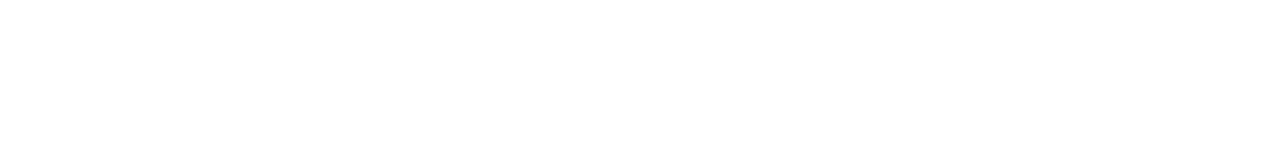
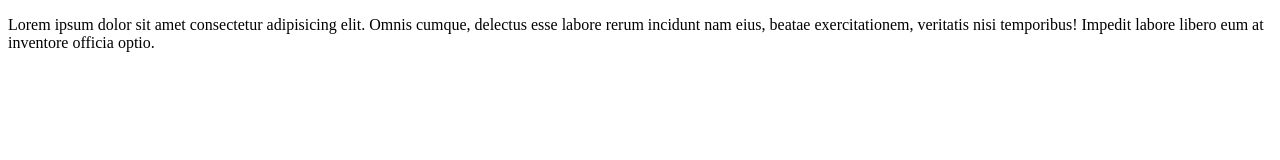
Before and after one commit to MellonFive/make-work-remote, a plain HTML site: page index.html in a window 1280 px wide. Drawn offline with Linux system fonts and the light colour scheme.

Commit message:
Criando paragrafo

```diff
--- a/index.html
+++ b/index.html
@@ -7,6 +7,6 @@
     <title>Document</title>
 </head>
 <body>
-
+    <p>Lorem ipsum dolor sit amet consectetur adipisicing elit. Omnis cumque, delectus esse labore rerum incidunt nam eius, beatae exercitationem, veritatis nisi temporibus! Impedit labore libero eum at inventore officia optio.</p>
 </body>
 </html>
```
